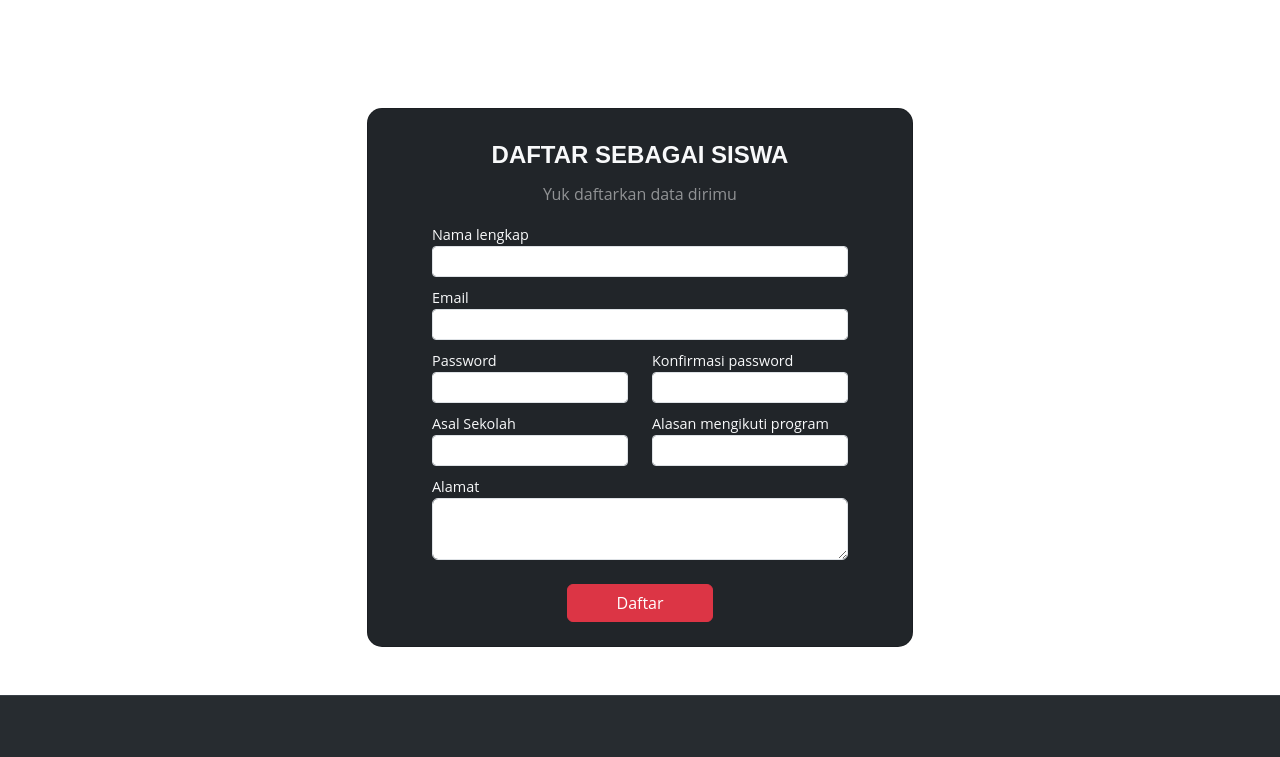
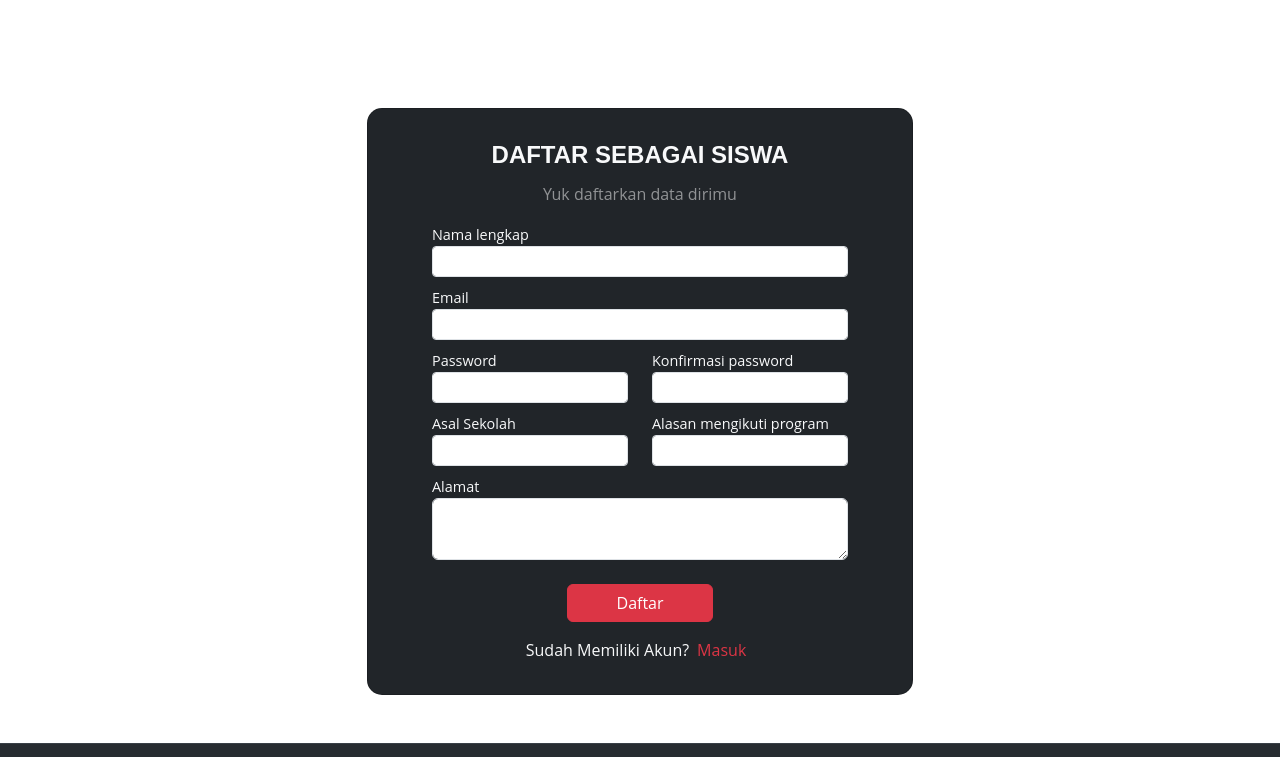
Before and after one commit to FadlyMuhammad10/Fe-Remedial, a React (Vite) app: page /register in a window 1280 px wide. Shown: the top 757 px of the page. Built offline with nearby package versions, Linux system fonts and the light colour scheme.

Commit message:
push perbaikan 4

```diff
--- a/src/pages/Home.jsx
+++ b/src/pages/Home.jsx
@@ -516,11 +516,11 @@
             </div>
 
             <div className="col-lg-13 d-flex justify-content-center">
-              <a href="artikel.html">
+              <Link to="/artikel">
                 <button type="button" className="btn btn-outline-secondary btn-md my-4 fw-bold">
                   Lihat Semua
                 </button>
-              </a>
+              </Link>
             </div>
           </div>
         </section>
--- a/src/pages/Register.jsx
+++ b/src/pages/Register.jsx
@@ -3,6 +3,7 @@
 import {useNavigate} from 'react-router-dom';
 import { useDispatch } from "react-redux";
 import { postSignUp } from "../redux/action";
+import { Link } from "react-router-dom";
 
 export default function Register() {
   const dispatch = useDispatch();
@@ -158,14 +159,14 @@
                           Daftar
                         </div>
                       </div>
-                      {/* <div className="mt-2 d-flex justify-content-center text-light">
+                      <div className="mt-2 d-flex justify-content-center text-light">
                         <div className="me-2">
                           <p>Sudah Memiliki Akun?</p>
                         </div>
                         <Link to="/" className="me-2 link-danger">
                           Masuk
                         </Link>
-                      </div> */}
+                      </div>
                     </form>
                   </div>
                 </div>
```
Also changed, not shown: src/components/Menu.jsx (added).
